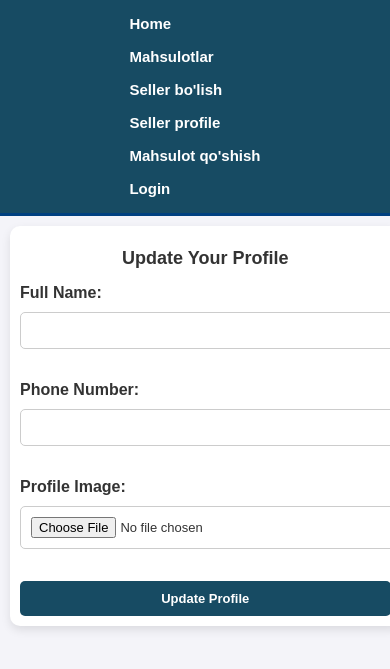
After one commit to MuhammadjonArabov/ShopLaptop, a Django app: template shop/templates/products/seller_update.html in a window 390 px wide; the page is wider, and only the part inside the window is pictured. The commit adds this page. Shown: the top 669 px of that part. Run offline with Django 5.2, Linux system fonts and the light colour scheme; the template is opened without the code that fills it: values that come from a table or form of the project are taken from there, others are empty.

Commit message:
seller profile update

```diff
--- a/shop/forms.py
+++ b/shop/forms.py
@@ -1,5 +1,5 @@
 from django import forms
-from .models import Product, Seller
+from .models import Product, User
 
 
 class ProductForm(forms.ModelForm):
@@ -9,5 +9,10 @@ class ProductForm(forms.ModelForm):
 
 class SellerUpdateForm(forms.ModelForm):
     class Meta:
-        model = Seller
-        fields = ['image', 'user']
+        model = User
+        fields = ['full_name', 'phone']
+
+
+    def clean_phone(self):
+        phone = self.cleaned_data.get('phone')
+        return phone
--- /dev/null
+++ b/shop/static/css/seller_update.css
@@ -0,0 +1,198 @@
+body {
+    font-family: 'Arial', sans-serif;
+    margin: 0;
+    padding: 0;
+    background-color: #f4f4f9;
+    color: #333;
+}
+
+.navbar {
+    background-color: #174b63;
+    padding: 15px 0;
+    display: flex;
+    justify-content: center;
+    border-bottom: 3px solid #004080;
+}
+
+.nav-menu {
+    list-style: none;
+    display: flex;
+    gap: 50px;
+    margin: 0;
+    padding: 0;
+}
+
+.nav-menu a {
+    color: white;
+    text-decoration: none;
+    font-size: 15px;
+    font-weight: bold;
+    padding: 8px 20px;
+    transition: color 0.3s, background-color 0.3s;
+}
+
+.nav-menu a:hover {
+    color: #FFD700;
+    background-color: rgba(255, 255, 255, 0.2);
+    border-radius: 4px;
+}
+
+.container {
+    max-width: 800px;
+    margin: 50px auto;
+    padding: 20px;
+    background-color: white;
+    border-radius: 10px;
+    box-shadow: 0 4px 10px rgba(0, 0, 0, 0.1);
+}
+
+h1 {
+    text-align: center;
+    color: #333;
+    font-size: 24px;
+    margin-bottom: 30px;
+}
+
+.form-group {
+    margin-bottom: 20px;
+}
+
+.form-group label {
+    font-weight: bold;
+    color: #333;
+    display: block;
+    margin-bottom: 5px;
+}
+
+input[type="text"],
+input[type="password"],
+input[type="file"],
+input[type="phone"],
+textarea {
+    width: 100%;
+    padding: 10px;
+    margin: 5px 0 20px;
+    border: 1px solid #ccc;
+    border-radius: 5px;
+}
+
+button[type="submit"] {
+    display: block;
+    width: 100%;
+    background-color: #174b63;
+    color: white;
+    font-size: 16px;
+    font-weight: bold;
+    padding: 15px;
+    border: none;
+    border-radius: 5px;
+    cursor: pointer;
+    transition: background-color 0.3s;
+}
+
+button[type="submit"]:hover {
+    background-color: #004080;
+}
+
+
+.error-message {
+    color: red;
+    font-size: 14px;
+}
+
+.success-message {
+    color: green;
+    font-size: 14px;
+}
+
+@media (max-width: 768px) {
+    .nav-menu {
+        flex-direction: column;
+        gap: 20px;
+    }
+
+    .container {
+        padding: 15px;
+        margin: 20px;
+        width: 90%;
+    }
+
+    h1 {
+        font-size: 20px;
+        margin-bottom: 20px;
+    }
+
+    .form-group {
+        margin-bottom: 15px;
+    }
+
+    input[type="text"],
+    input[type="password"],
+    input[type="file"],
+    input[type="phone"],
+    textarea {
+        font-size: 14px;
+        padding: 12px;
+    }
+
+    button[type="submit"] {
+        font-size: 14px;
+        padding: 12px;
+    }
+}
+
+@media (max-width: 480px) {
+    .nav-menu {
+        flex-direction: column;
+        gap: 15px;
+    }
+
+    .container {
+        padding: 10px;
+        margin: 10px;
+        width: 95%;
+    }
+
+    h1 {
+        font-size: 18px;
+        margin-bottom: 15px;
+    }
+
+    .form-group {
+        margin-bottom: 12px;
+    }
+
+    input[type="text"],
+    input[type="password"],
+    input[type="file"],
+    input[type="phone"],
+    textarea {
+        font-size: 13px;
+        padding: 10px;
+    }
+
+    button[type="submit"] {
+        font-size: 13px;
+        padding: 10px;
+    }
+}
+
+@media (min-width: 1024px) {
+    .container {
+        max-width: 900px;
+        padding: 25px;
+    }
+
+    h1 {
+        font-size: 28px;
+    }
+
+    .form-group {
+        margin-bottom: 25px;
+    }
+
+    button[type="submit"] {
+        font-size: 18px;
+        padding: 18px;
+    }
+}
--- a/shop/templates/products/seller.html
+++ b/shop/templates/products/seller.html
@@ -25,7 +25,7 @@
                 <p><strong>Phone:</strong> {{ seller.user.phone }}</p>
                 <p><strong>Mahsulotlar turi:</strong> {{ product_count }}</p>
                 <p><strong>Umumiy mahsulotlar soni:</strong> {{ total_quantity }}</p>
-                <a href="#" class="btn btn-edit">O'zgartirish</a>
+                <a href="{% url 'seller_update' %}" class="btn btn-edit">O'zgartirish</a>
             </div>
         </div>
 
--- /dev/null
+++ b/shop/templates/products/seller_update.html
@@ -0,0 +1,44 @@
+<!DOCTYPE html>
+<html lang="en">
+<head>
+    {% load static %}
+    <link rel="stylesheet" href="{% static 'css/seller_update.css' %}">
+    <title>Update Profile</title>
+</head>
+<body>
+     <nav class="navbar">
+        <ul class="nav-menu">
+            <li><a href="{% url 'index' %}">Home</a></li>
+            <li><a href="{% url 'product_list' %}">Mahsulotlar</a></li>
+            <li><a href="{% url 'seller_register' %}">Seller bo'lish</a></li>
+            <li><a href="{% url 'seller_profile' %}">Seller profile</a></li>
+            <li><a href="{% url 'add_product' %}">Mahsulot qo'shish</a></li>
+            <li><a href="{% url 'login' %}">Login</a></li>
+        </ul>
+    </nav>
+    <div class="container">
+        <h1>Update Your Profile</h1>
+
+        <form method="POST" enctype="multipart/form-data">
+            {% csrf_token %}
+            <div class="form-group">
+                <label for="id_full_name">Full Name:</label>
+                {{ form.full_name }}
+            </div>
+
+            <div class="form-group">
+                <label for="id_phone">Phone Number:</label>
+                {{ form.phone }}
+            </div>
+
+            <div class="form-group">
+                <label for="id_image">Profile Image:</label>
+                <input type="file" name="image" id="id_image">
+            </div>
+
+            <button type="submit" class="btn">Update Profile</button>
+        </form>
+    </div>
+
+</body>
+</html>
--- a/shop/urls.py
+++ b/shop/urls.py
@@ -9,4 +9,5 @@ urlpatterns = [
     path('add-product/', views.add_product, name='add_product'),
     path('product-list/', views.product_list, name='product_list'),
     path('seller-profile/', views.seller_profile, name='seller_profile'),
+    path('seller/update/', views.seller_update, name='seller_update'),
 ]
```
Also changed, not shown: shop/static/css/seller.css (+68 -14 lines), shop/views.py (+22 -0 lines).
